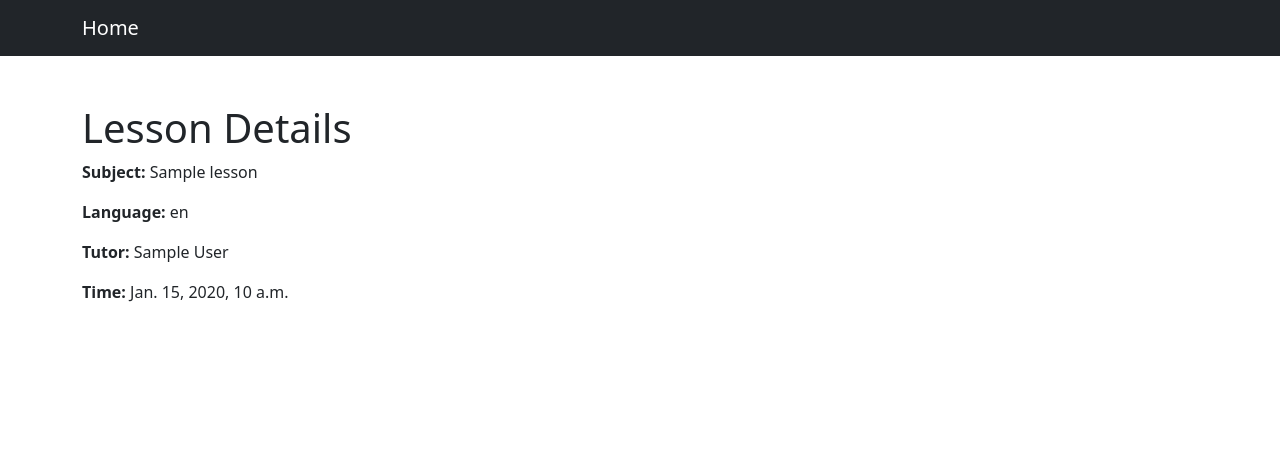
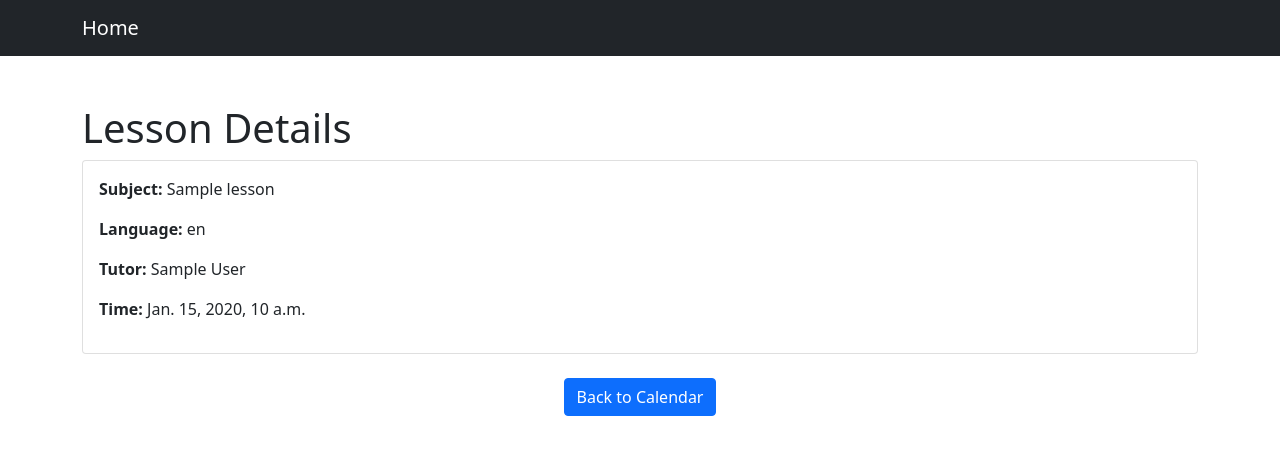
Before and after one commit to Martinnnnnns/SGPYear2, a Django app: template tutorials/templates/lesson_detail.html in a window 1280 px wide. Shown: the top 455 px of the page. Run offline with Django 3.2, Linux system fonts and the light colour scheme; the template is opened without the code that fills it: most values are stand-ins (such as "Sample title", 1, 10 or a date in 2020); some libraries are stand-ins or nearby versions.

Commit message:
Fixed Tutor and Student View Button Function

```diff
--- a/tutorials/templates/lesson_detail.html
+++ b/tutorials/templates/lesson_detail.html
@@ -1,11 +1,25 @@
 {% extends 'base_content.html' %}
+{% block content %}
 
-{% block content %}
 <div class="container mt-5">
-  <h1>Lesson Details</h1>
-  <p><strong>Subject:</strong> {{ lesson.subject}}</p>
-  <p><strong>Language:</strong> {{ lesson.language }}</p>
-  <p><strong>Tutor:</strong> {{ lesson.tutor.full_name }}</p>
-  <p><strong>Time:</strong> {{ lesson.lesson_datetime }}</p>
+    <h1>Lesson Details</h1>
+
+    <div class="card mb-4">
+        <div class="card-body">
+            <p><strong>Subject:</strong> {{ lesson.subject }}</p>
+            <p><strong>Language:</strong> {{ lesson.language }}</p>
+            <p><strong>Tutor:</strong> {{ lesson.tutor.full_name }}</p>
+            <p><strong>Time:</strong> {{ lesson.lesson_datetime }}</p>
+        </div>
+    </div>
+
+    <div class="text-center">
+        {% if request.user.current_active_role.name == 'tutor' %}
+            <a href="{% url 'tutor_lessons' %}" class="btn btn-primary">Back to Calendar</a>
+        {% else %}
+            <a href="{% url 'student_lesson_calendar' %}" class="btn btn-primary">Back to Calendar</a>
+        {% endif %}
+    </div>
 </div>
+
 {% endblock %}
```
Also changed, not shown: tutorials/views.py (+11 -2 lines).
